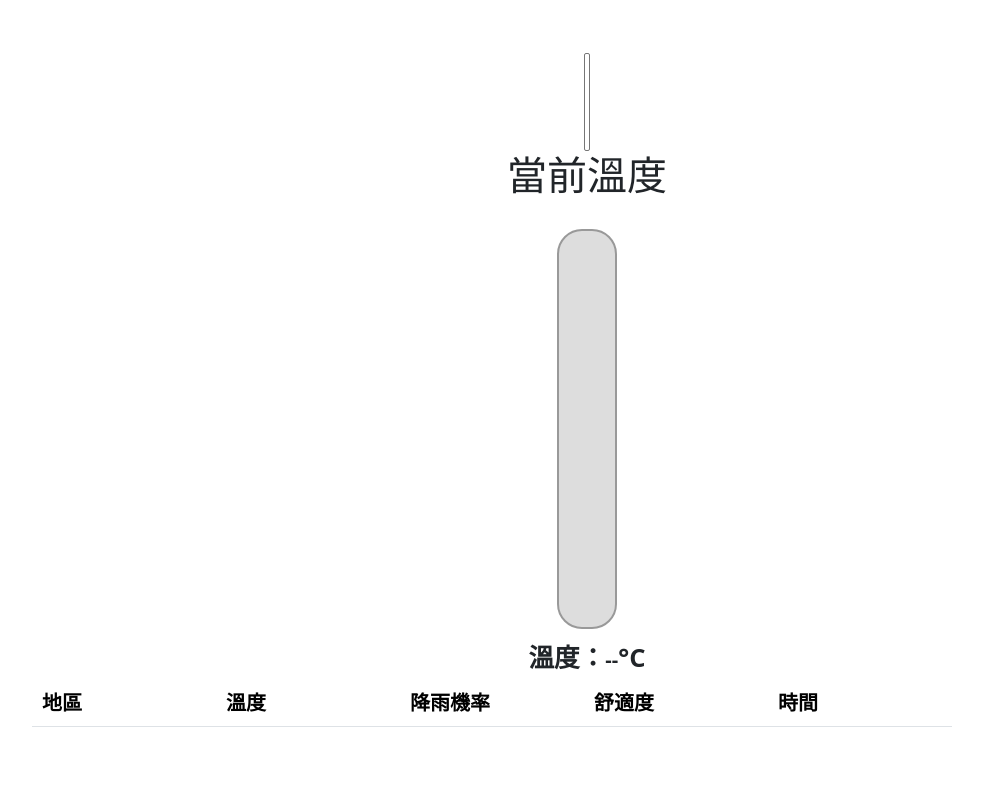
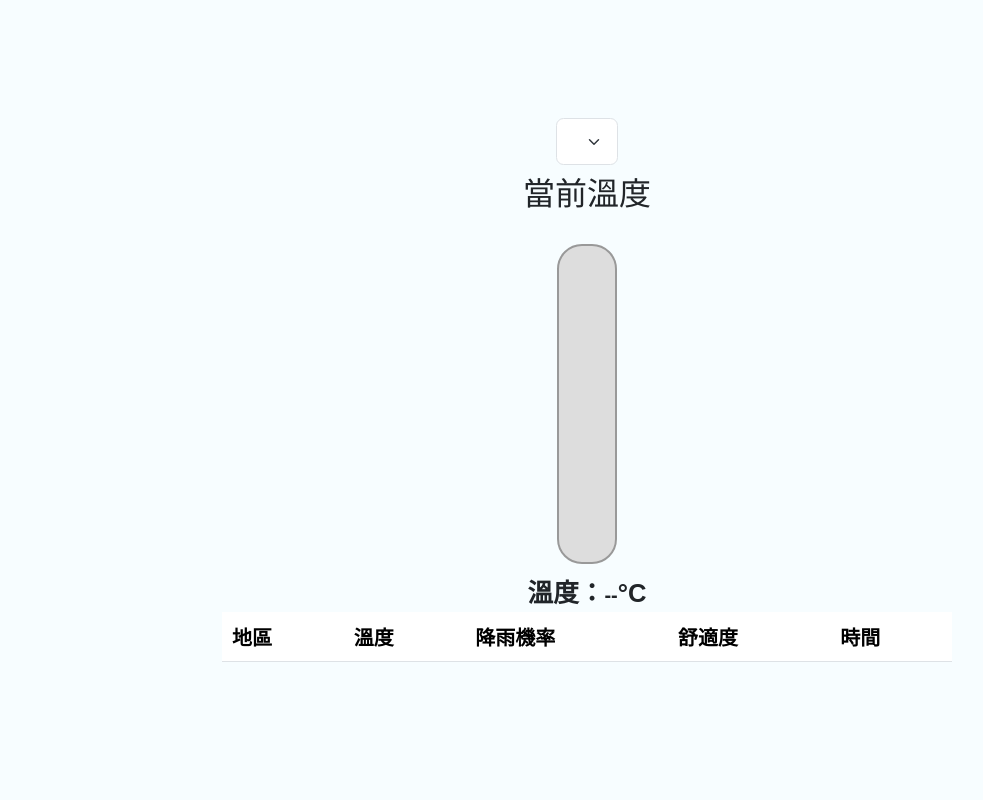
Before and after one commit to maplesift/maplesift.github.io, a PHP site: page /thermometer/thermometer.html in a window 1280 px wide. Shown: the whole page, without its empty margins (53-1036 px from the left). Run offline with PHP 8.4, Linux system fonts and the light colour scheme; lists and menus that the app fills with data are empty.

Commit message:
io 天氣更新

```diff
--- a/thermometer/css.css
+++ b/thermometer/css.css
@@ -49,7 +49,7 @@ h2 {
 .thermometer {
     width: clamp(40px, 10vw, 60px);
     /* 讓溫度計的寬度適應不同裝置 */
-    height: clamp(200px, 60vh, 400px);
+    height: clamp(200px, 40vh, 400px);
     /* 高度在手機、平板、電腦上自適應 */
     background: #ddd;
     border-radius: 25px;
--- a/thermometer/thermometer.html
+++ b/thermometer/thermometer.html
@@ -1,75 +1,15 @@
-<style>
-    /* 設定主要樣式 */
-    * {
-        font-size: 20px;
-    }
-
-    body {
-        display: flex;
-        flex-direction: column;
-        align-items: center;
-        justify-content: center;
-        height: 100vh;
-        margin: 0;
-        font-family: Arial, sans-serif;
-        text-align: center;
-    }
-
-    h2 {
-        font-size: clamp(1.2rem, 2.5vw, 2rem);
-        /* 讓標題在不同裝置大小適應 */
-    }
-
-    .thermometer-container {
-        display: flex;
-        flex-direction: column;
-        align-items: center;
-    }
-
-    .thermometer {
-        width: clamp(40px, 10vw, 60px);
-        /* 讓溫度計的寬度適應不同裝置 */
-        height: clamp(200px, 60vh, 400px);
-        /* 高度在手機、平板、電腦上自適應 */
-        background: #ddd;
-        border-radius: 25px;
-        position: relative;
-        overflow: hidden;
-        border: 2px solid #999;
-        margin-top: 20px;
-    }
-
-    .temperature {
-        width: 100%;
-        position: absolute;
-        bottom: 0;
-        background: red;
-        transition: height 0.5s;
-    }
-
-    .temp-text {
-        margin-top: 10px;
-        font-size: clamp(1rem, 2vw, 1.5rem);
-        /* 讓溫度數字適應不同裝置 */
-        font-weight: bold;
-    }
-
-    #locationSelect>option {
-        font-size: 20px;
-    }
-
-    #myTable thead tr th {
-        width: 3%;
-    }
-</style>
 <!-- link css 順序 1.bs 2.self -->
 <link rel="stylesheet" href="https://cdnjs.cloudflare.com/ajax/libs/bootstrap/5.3.3/css/bootstrap.min.css"
     integrity="sha512-jnSuA4Ss2PkkikSOLtYs8BlYIeeIK1h99ty4YfvRPAlzr377vr3CXDb7sb7eEEBYjDtcYj+AjBH3FLv5uSJuXg=="
     crossorigin="anonymous" referrerpolicy="no-referrer" />
-<select id="locationSelect" multiple>
-    <option value=""></option>
-</select>
-<h2>當前溫度</h2>
+<link rel="stylesheet" href="./css.css">
+<div class="row">
+
+    <select id="locationSelect" class="form-select col-4">
+        <option value=""></option>
+    </select>
+</div>
+<h2 class="mt-2">當前溫度</h2>
 <div class="thermometer-container">
     <div class="thermometer">
         <div class="temperature" id="tempBar" style="height: 0;"></div>
@@ -78,10 +18,10 @@
 </div>
 <div class="container">
     <div class="row">
-        <div class="col2">
+        <div class="col-2">
 
         </div>
-        <div class="col-10">
+        <div class="col-8">
 
             <table id="myTable" class="table">
                 <thead>
```
